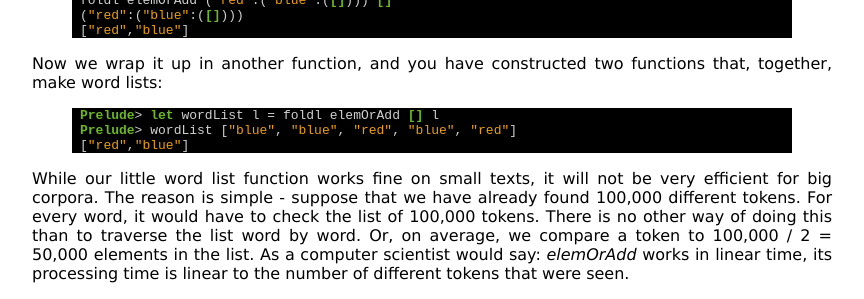
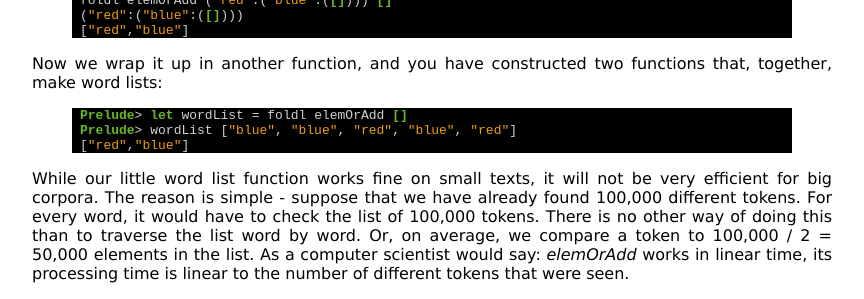
Before and after one commit to cskau/nlpwp, a Jekyll site: the page built from words.md, in a window 1280 px wide and 900 px high, scrolled down 11105 px. Shown: the part 152-451 px from the top of the window, without its empty margins (208-1072 px from the left). Built offline with Jekyll 4.4.1, drawn with Linux system fonts in a browser that asks for light colours.

Commit message:
Make full use of NoMonomorphismRestriction.

```diff
--- a/words.md
+++ b/words.md
@@ -846,7 +846,7 @@ Now we wrap it up in another function, and you have constructed two
 functions that, together, make word lists:
 
 {% highlight haskell %}
-Prelude> let wordList l = foldl elemOrAdd [] l
+Prelude> let wordList = foldl elemOrAdd []
 Prelude> wordList ["blue", "blue", "red", "blue", "red"]
 ["red","blue"]
 {% endhighlight %}
```
